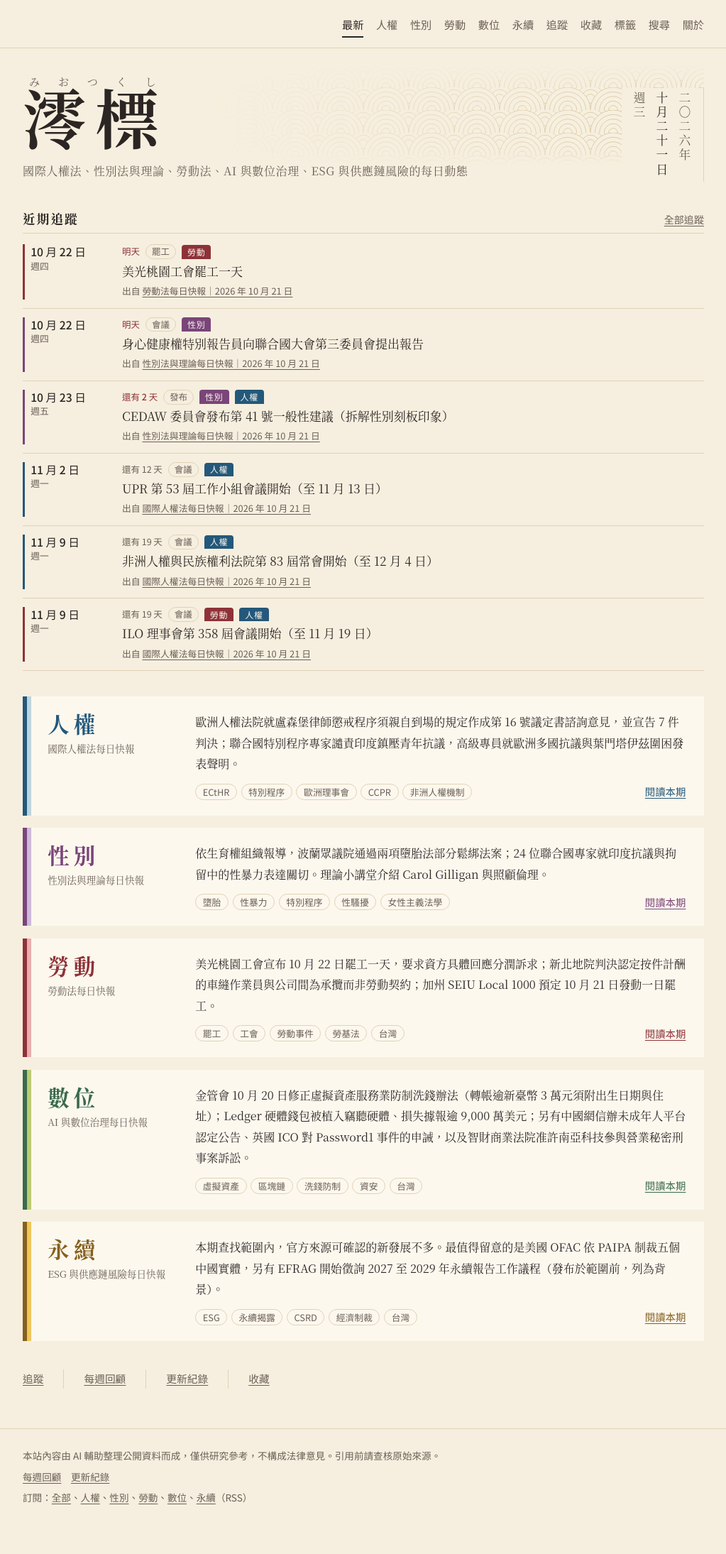
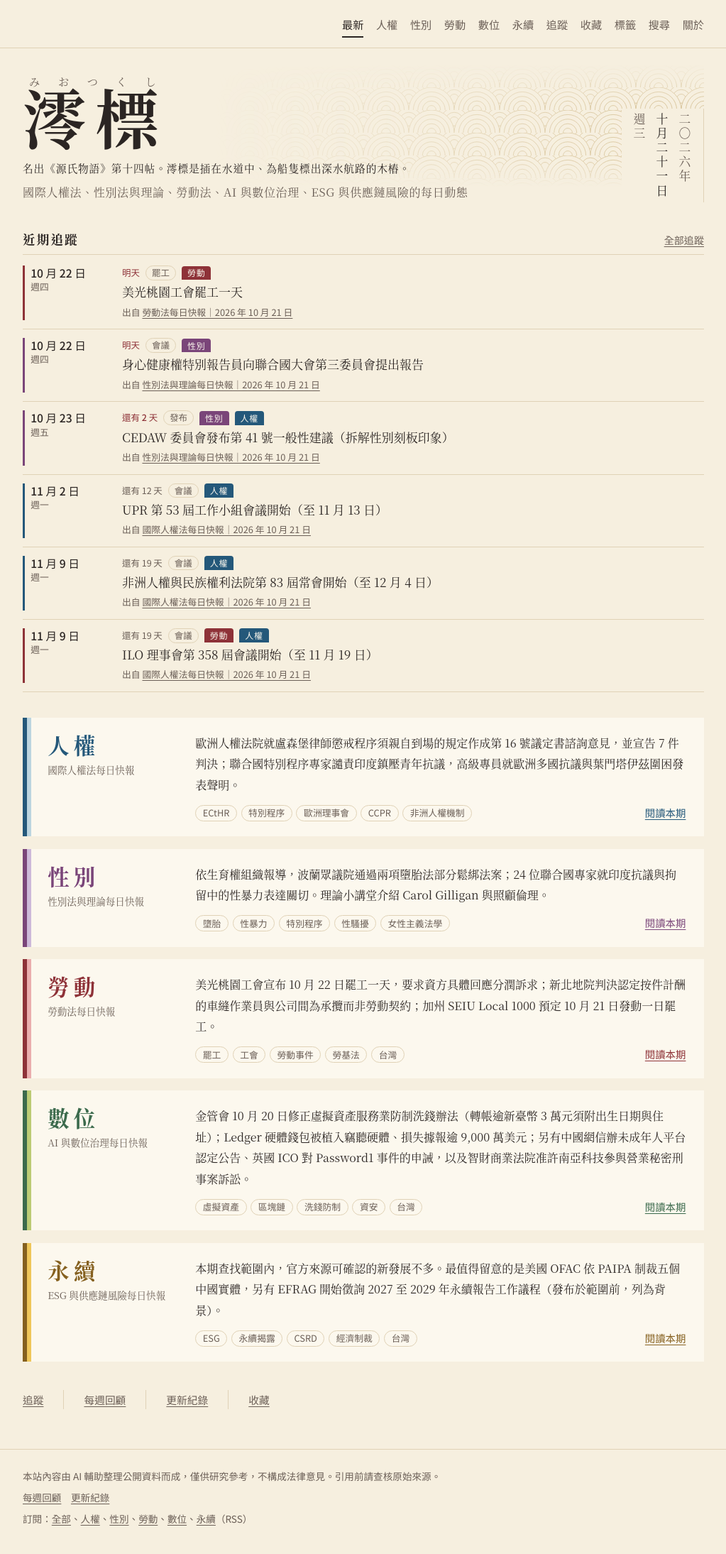
Before and after one commit to chadfan1004/Newsletter-for-international-human-rights-law-gender-theory-and-labour-law, a Jekyll site: the page built from index.html, in a window 1280 px wide. Shown: the whole page at 71% size, without its empty margins (128-1151 px from the left). Built offline with Jekyll 4.4.1, drawn with Linux system fonts in a browser that asks for light colours; before the commit the page ends 2159 px from its top, so only the background shows below that.

Commit message:
Hero: add origin line for 澪標
Co-Authored-By: Claude Opus 5.5 <noreply@anthropic.com>
Claude-Session: https://claude.ai/code/session_01FSbXdJEiLZof4dLYJ2WApi

```diff
--- a/assets/style.css
+++ b/assets/style.css
@@ -124,6 +124,8 @@ a.tab:hover { color: var(--on-tab); }
   margin: 0; font-size: clamp(3rem, 9vw, 5.6rem); font-weight: 900; line-height: 1;
   letter-spacing: .14em; color: var(--ink);
 }
+.hero-origin { margin: .9rem 0 0; font-size: .92rem; color: var(--ink); letter-spacing: .06em; }
+.hero-origin + .hero-sub { margin-top: .35rem; }
 .hero-sub { margin: 1.1rem 0 0; color: var(--muted); font-size: 1rem; letter-spacing: .04em; }
 .hero-date {
   grid-row: 1; grid-column: 2; margin: 0; writing-mode: vertical-rl; text-orientation: upright;
--- a/index.html
+++ b/index.html
@@ -7,6 +7,7 @@ title: 最新
 <section class="hero" aria-labelledby="hero-h">
   <div class="hero-text">
     <h1 id="hero-h" class="hero-title"><ruby>澪標<rt>みおつくし</rt></ruby></h1>
+    <p class="hero-origin">名出《源氏物語》第十四帖。澪標是插在水道中、為船隻標出深水航路的木樁。</p>
     <p class="hero-sub">國際人權法、性別法與理論、勞動法、AI 與數位治理、ESG 與供應鏈風險的每日動態</p>
   </div>
   {%- if days.size > 0 %}
```
